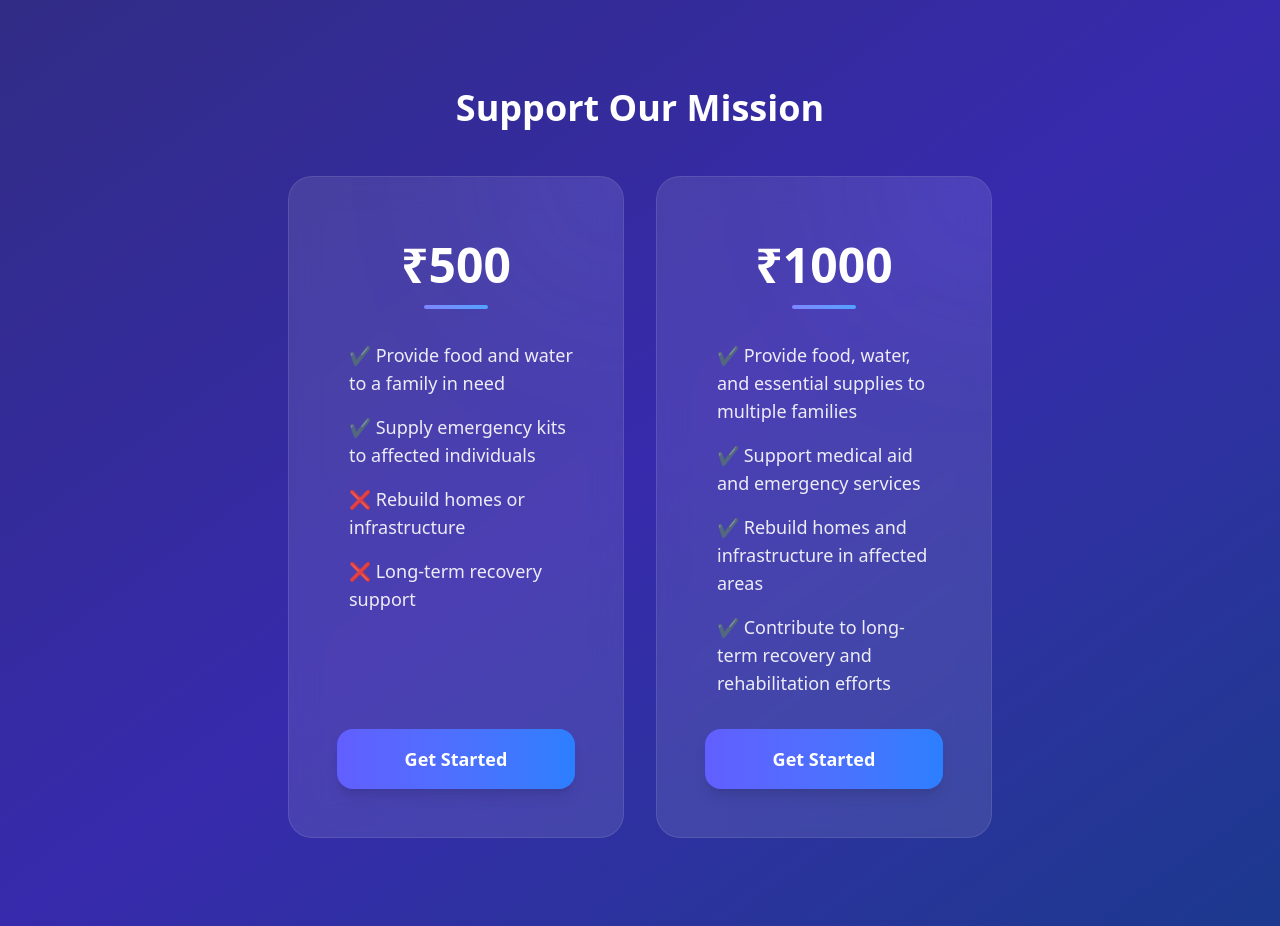
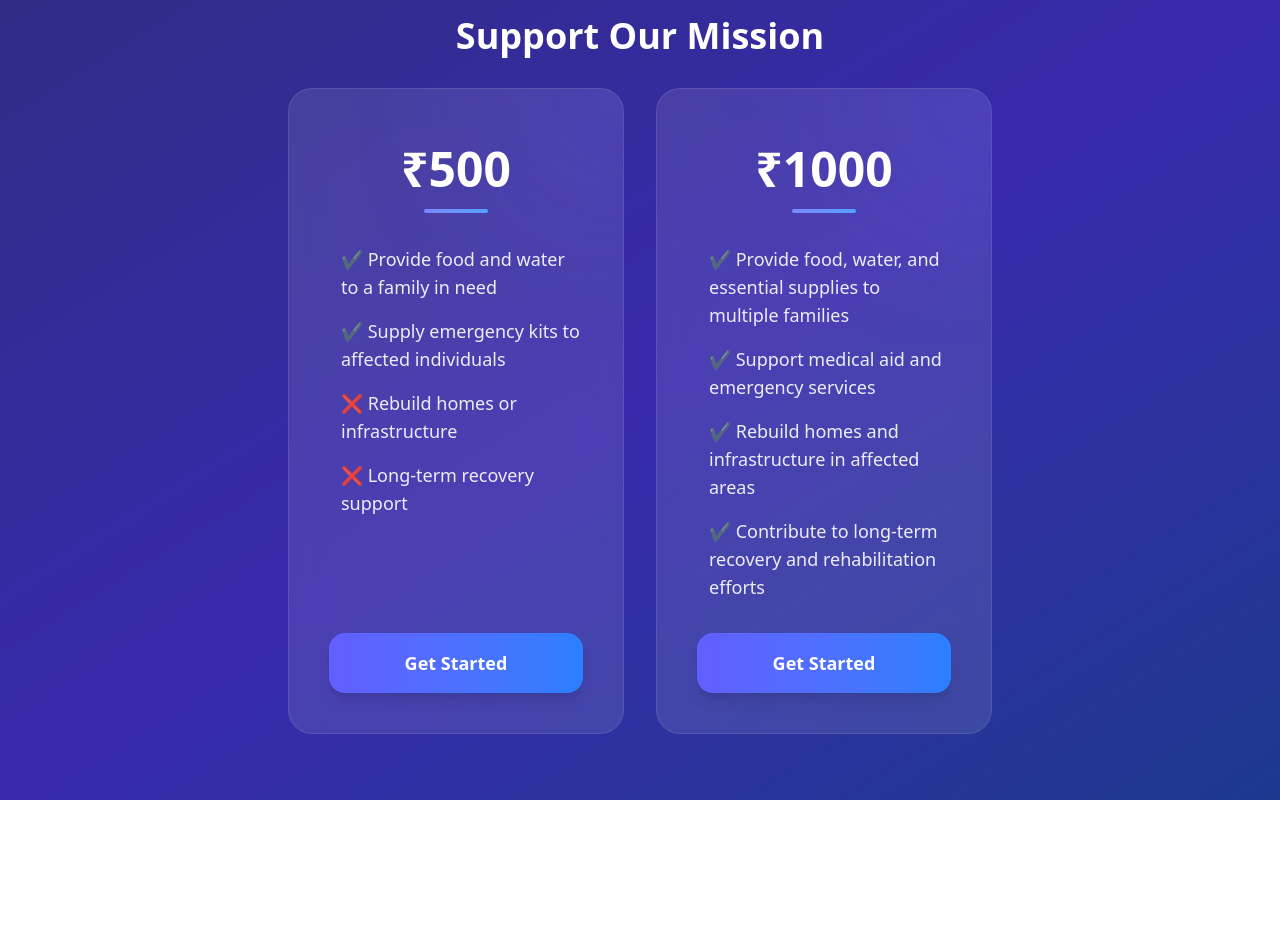
Before and after one commit to Kshitij04Poojary/54-GeoGuardian, a React (Vite) app in the folder frontend/: page /donate in a window 1280 px wide. After the commit the page ends 800 px from the top, so only its background shows below. Built offline with nearby package versions, Linux system fonts and the light colour scheme.

Commit message:
latest updates
latest updates

```diff
--- a/frontend/index.html
+++ b/frontend/index.html
@@ -3,11 +3,11 @@
 
 <head>
   <meta charset="UTF-8" />
-  <link rel="icon" type="image/svg+xml" href="/vite.svg" />
+  <link rel="icon" type="image/svg+xml" href="/frontend/public/globe.png" />
   <link href="https://fonts.googleapis.com/css2?family=Poppins:wght@600&display=swap" rel="stylesheet">
   <meta name="viewport" content="width=device-width, initial-scale=1.0" />
   <link href="/dist/styles.css" rel="stylesheet">
-  <title>Vite + React</title>
+  <title>GeoGuardian</title>
 </head>
 
 <body>
--- a/frontend/src/components/Donate.jsx
+++ b/frontend/src/components/Donate.jsx
@@ -3,14 +3,14 @@ import PricingPlan from './PricingPlan';
 
 const Donate = () => {
     return (
-        <div className='min-h-screen bg-gradient-to-br from-indigo-900 via-indigo-800 to-blue-900 p-10'>
-            <div className="mx-auto max-w-3xl px-4 py-8 sm:px-6 sm:py-12 lg:px-8">
-                <h1 className="text-4xl font-bold text-center text-white mb-12">Support Our Mission</h1>
+        <div className='min-h-screen bg-gradient-to-br from-indigo-900 via-indigo-800 to-blue-900'>
+            <div className="mx-auto max-w-3xl px-4 py-2 sm:px-6 sm:py-4 lg:px-8">
+                <h1 className="text-4xl font-bold text-center text-white mb-8">Support Our Mission</h1>
                 <div className="grid grid-cols-1 gap-8 sm:grid-cols-2 sm:items-stretch">
                     {PricingPlan.map((item, index) => (
                         <div
                             key={index}
-                            className="relative group rounded-3xl border border-white/10 p-6 sm:px-8 lg:p-12
+                            className="relative group rounded-3xl border border-white/10 p-5 sm:px-8 lg:p-10
                                      flex flex-col justify-between h-full overflow-hidden
                                      backdrop-blur-lg bg-white/10
                                      transition-all duration-300 hover:scale-[1.02] hover:shadow-2xl
--- a/frontend/src/components/Sidebar.jsx
+++ b/frontend/src/components/Sidebar.jsx
@@ -9,6 +9,7 @@ import {
   Globe,
   Tent,
   ScrollText,
+  IndianRupee,
   LogOut
 } from 'lucide-react';
 import { UserContext } from "../context/UserContext";
@@ -65,6 +66,12 @@ const Sidebar = () => {
       path: "/dashboard/refugeearea",
       allowedFor: ["Admin", "NGO", "Organization", "Citizen"],
       icon: Tent
+    },
+    {
+      name: "Donation",
+      path: "/donate",
+      allowedFor: ["Admin", "NGO", "Organization", "Citizen"],
+      icon: IndianRupee
     },
     {
       name: "Logout",
```
Also changed, not shown: frontend/public/globe.png (added).
